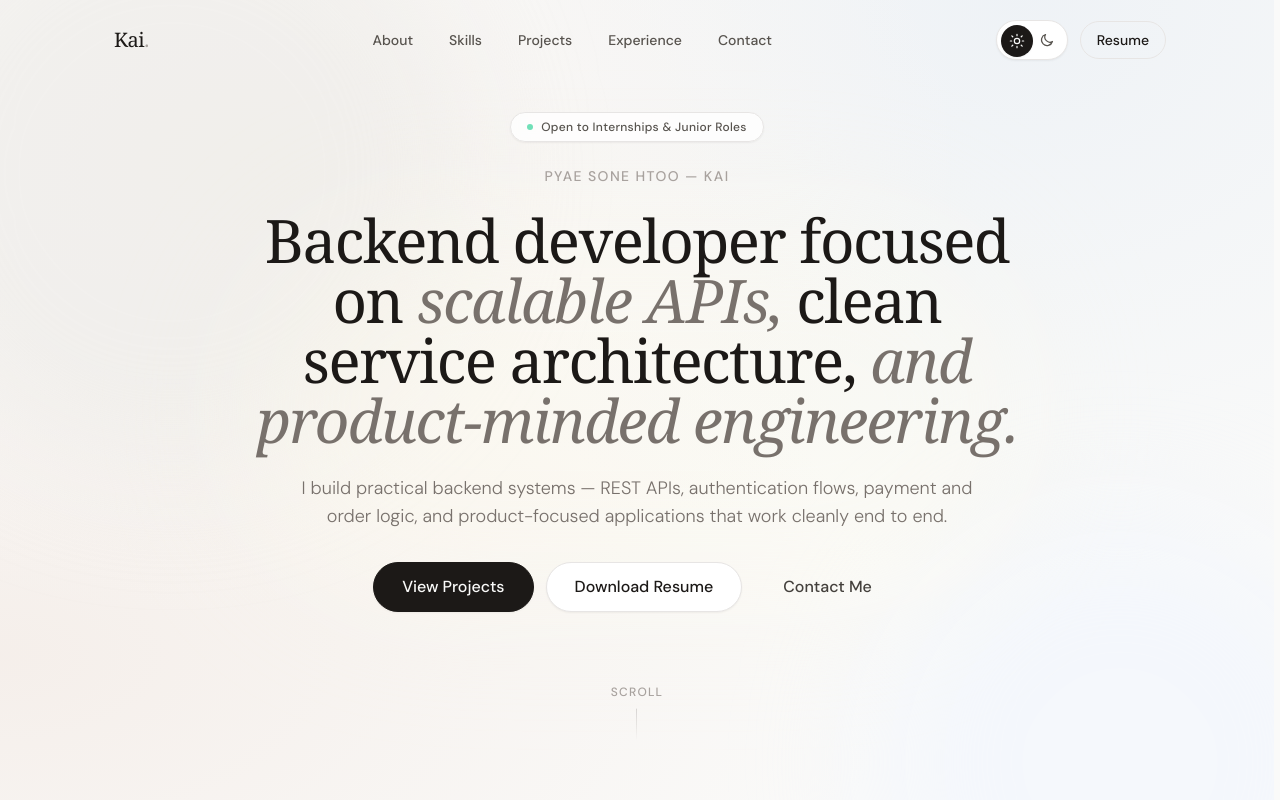
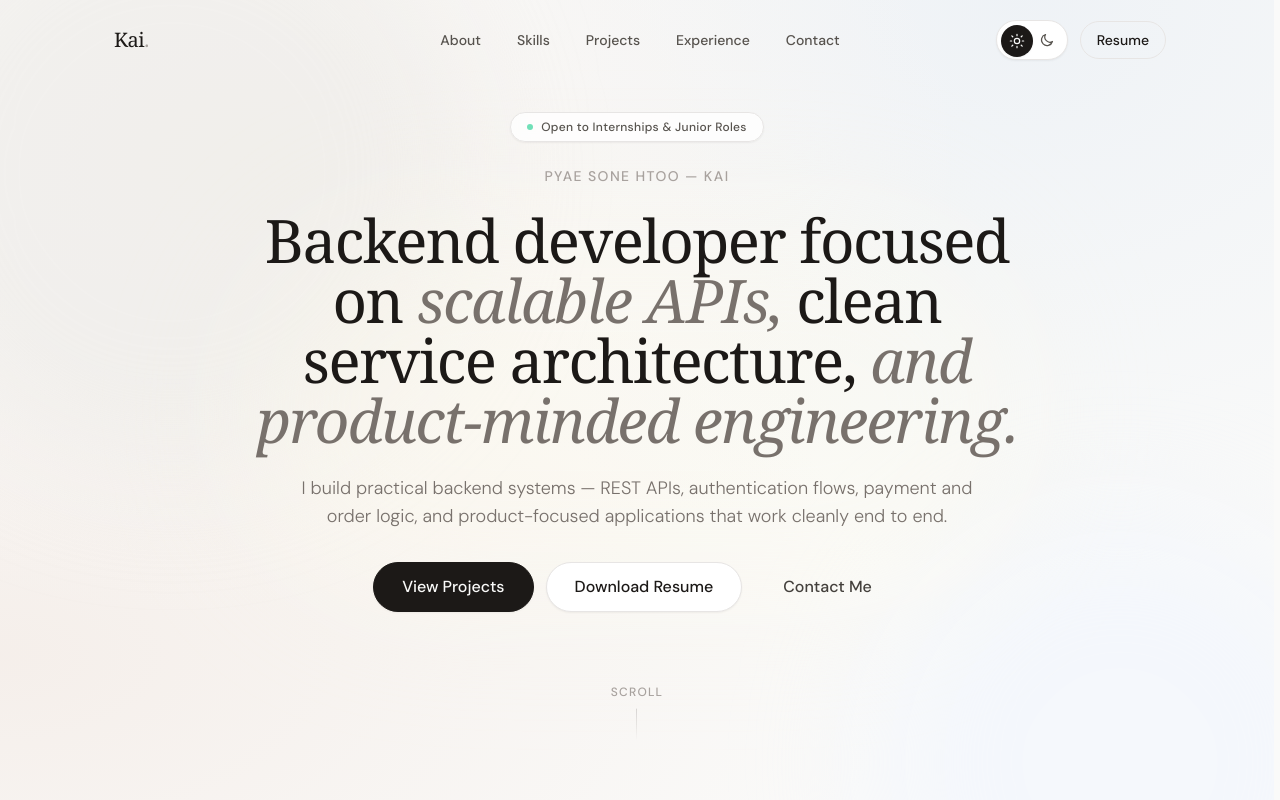
Before and after one commit to pshkai/portfolio, a Next.js app: page /portfolio/ in a window 1280 px wide. Shown: the top 800 px of the page. Built offline with nearby package versions, Linux system fonts and the light colour scheme; a web font is replaced by a local one.

Commit message:
Center desktop navbar links

```diff
--- a/src/components/Navbar.tsx
+++ b/src/components/Navbar.tsx
@@ -50,7 +50,7 @@ export function Navbar() {
             : "py-5 bg-transparent"
         )}
       >
-        <div className="section-container flex items-center justify-between">
+        <div className="section-container relative flex items-center justify-between">
           <Link
             href="/"
             className="font-serif text-xl text-stone-900 tracking-tight hover:text-stone-600 transition-colors dark:text-stone-50 dark:hover:text-stone-300"
@@ -58,7 +58,7 @@ export function Navbar() {
             Kai<span className="text-stone-400 dark:text-stone-500">.</span>
           </Link>
 
-          <nav className="hidden md:flex items-center gap-1">
+          <nav className="absolute left-1/2 hidden -translate-x-1/2 items-center gap-1 md:flex">
             {navLinks.map((link) => (
               <Link
                 key={link.href}
```
